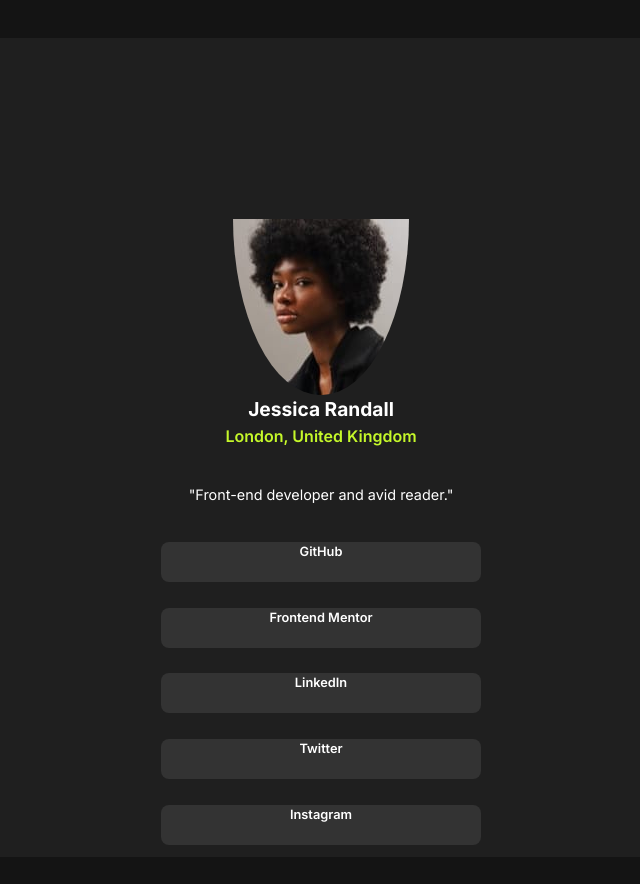
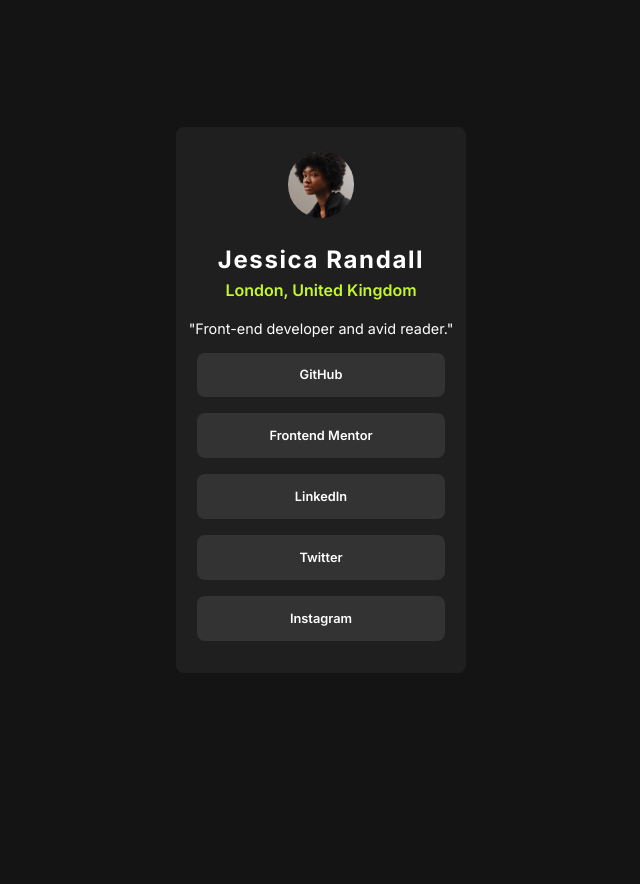
Before and after one commit to LouisVerch/Front-End-Mentor-Socials-, a plain HTML site: page index.html in a window 1280 px wide. Shown: the whole page, without its empty margins (319-959 px from the left). After the commit the page ends 800 px from the top, so only its background shows below. Drawn offline with Linux system fonts and the light colour scheme; files that its build step writes are made by us from their sources.

Commit message:
Final Commit CSS

```diff
--- a/index.html
+++ b/index.html
@@ -15,7 +15,7 @@
       href="https://fonts.googleapis.com/css2?family=Inter:wght@400;600;700&display=swap"
       rel="stylesheet"
     />
-    <link rel="stylesheet" href="styles/styles.css" />
+    <link rel="stylesheet" href="styles.css" />
     <title>Frontend Mentor | Social links profile</title>
   </head>
   <body>
@@ -25,17 +25,20 @@
       <h2>London, United Kingdom</h2>
       <p>"Front-end developer and avid reader."</p>
       <ul>
-          <li><a href="https://github.com/LouisVerch">GitHub</a></li>
         <li>
-            <a href="https://www.frontendmentor.io/profile/LouisVerch"
+          <a href="https://github.com/LouisVerch" class="button">GitHub</a>
+        </li>
+        <li>
+          <a
+            href="https://www.frontendmentor.io/profile/LouisVerch"
+            class="button"
             >Frontend Mentor</a
           >
         </li>
-          <li><a href="#">LinkedIn</a></li>
-          <li><a href="#">Twitter </a></li>
-          <li><a href="#">Instagram</a></li>
+        <li><a href="#" class="button">LinkedIn</a></li>
+        <li><a href="#" class="button">Twitter</a></li>
+        <li><a href="#" class="button">Instagram</a></li>
       </ul>
-      </div>
     </div>
   </body>
 </html>
--- a/styles.css
+++ b/styles.css
@@ -53,41 +53,47 @@
 
 /* Set a consistent font family and line-height */
 body {
-    min-height: 100vh;
+    min-height: 100svh;
     font-family: var(--font-primary);
     line-height: 1.5;
     text-align: left;
     background-color: var(--color-grey-900);
     color: var(--color-white);
-    padding: 3%;
+    display: flex;
+    align-items: center;
+    justify-content: center;
+
 }
 
 .container {
-    margin: 5%, 10%, 10%, 40%;
+    padding: 1.5rem 0.8rem;
     border-radius: 0.5rem;
+    max-width: 900px;
     background-color: var(--color-grey-800);
     display: flex;
     flex-direction: column;
-
     align-items: center;
     justify-content: center;
 }
 
 img {
+    width: 25%;
+    height: 25%;
     border-radius: 50%;
-    padding-top: 15%;
+    margin-bottom: 1.5rem;
 }
 
 h1 {
-    font-size: 1.2rem;
+    font-size: 1.5rem;
     font-weight: var(--font-weight-bold);
+    letter-spacing: 0.1rem;
 }
 
 h2 {
     font-size: 1rem;
     color: var(--color-green);
     font-weight: var(--font-weight-semibold);
-    padding-bottom: 3%;
+    margin-bottom: 1rem;
 }
 
 p {
@@ -98,17 +104,27 @@
 ul {
     display: flex;
     flex-direction: column;
-    align-items: center;
-    justify-content: center;
-    text-align: center;
+    text-align: left;
+    width: 100%
 }
 
 li {
-    width: 20rem;
-    margin: 0.8rem;
-    height: 2.5rem;
-    border-radius: 0.5rem;
+    display: flex;
+    align-items: center;
+    flex-wrap: wrap;
+    justify-content: center;
     background-color: var(--color-grey-700);
     font-size: 0.8rem;
     font-weight: var(--font-weight-semibold);
+    margin: 0.5rem;
+    height: 2.8rem;
+    border-radius: 0.5rem;
+
+
 }
+
+li:hover {
+    background-color: var(--color-green);
+    color: var(--color-grey-900);
+    cursor: pointer;
+}
```
Lines whose indentation alone changed are shown as unchanged.
